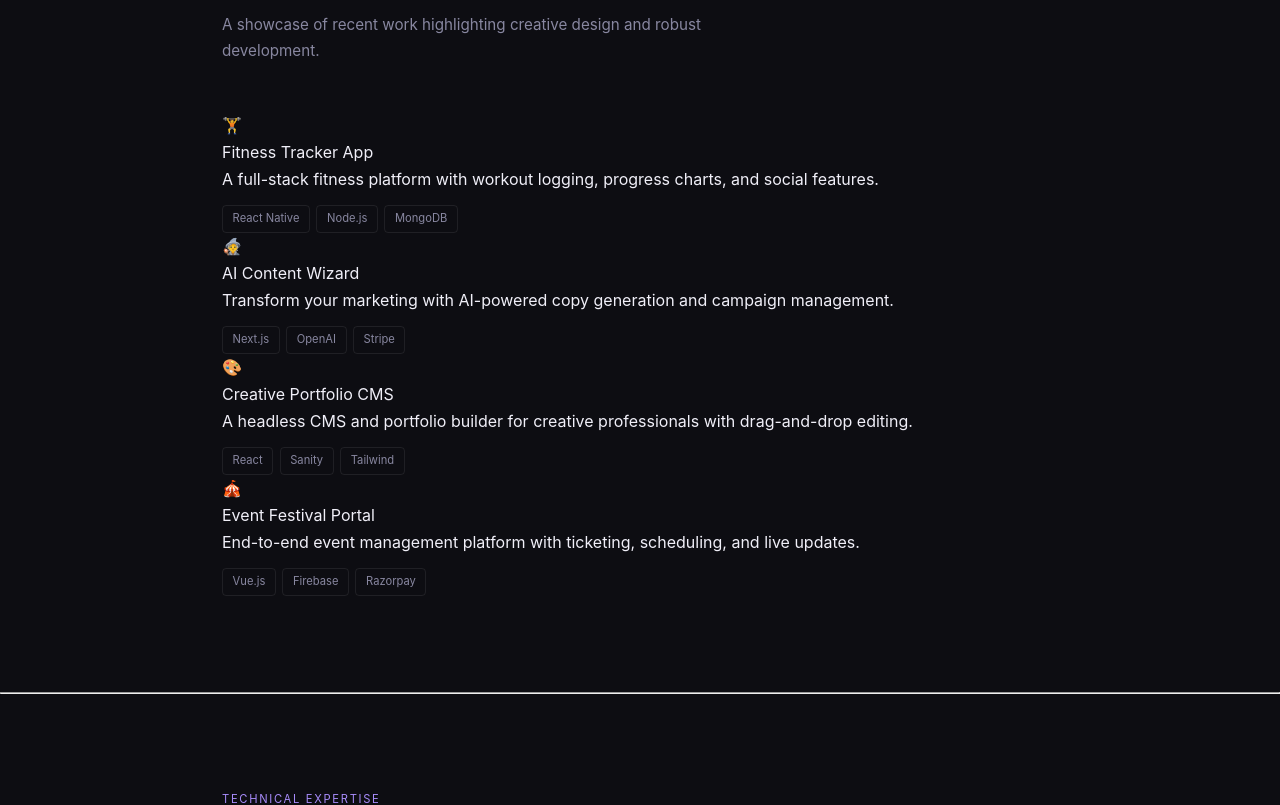
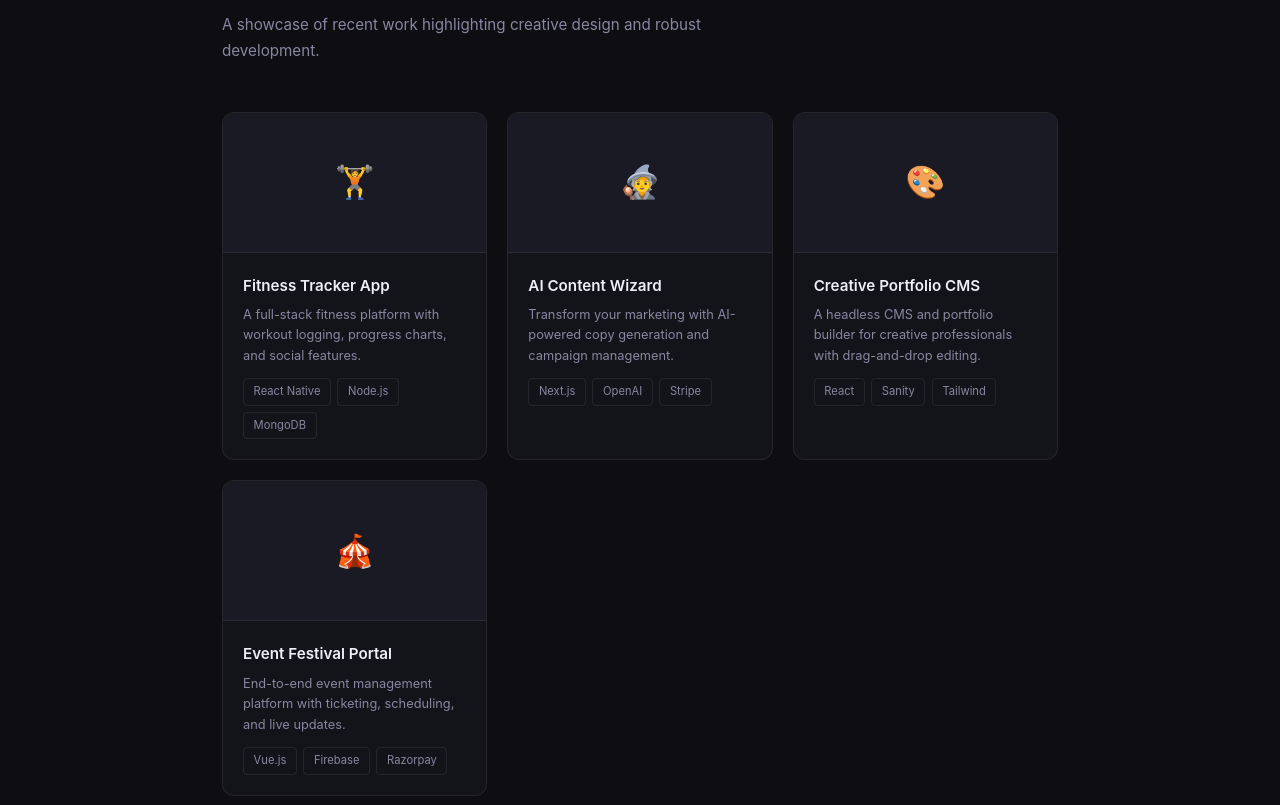
Before and after one commit to Rod7678/Rohit-s_portfolio, a React (Vite) app: page / in a window 1280 px wide. Shown: the part 1916-2721 px from the top of the page. Built offline with nearby package versions, Linux system fonts and the light colour scheme.

Commit message:
fix: correct CSS import paths for Expertise, Hero, and Project sections; add projectSection.css

```diff
--- a/src/components/ExpertiseSection/ExpertiseSection.jsx
+++ b/src/components/ExpertiseSection/ExpertiseSection.jsx
@@ -1,4 +1,4 @@
-import "./expertisesection.css";
+import "./expertiseSection.css";
 const ExpertiseSection = () => {
   return (
     <section id="expertise">
--- a/src/components/HeroSection/HeroSection.jsx
+++ b/src/components/HeroSection/HeroSection.jsx
@@ -1,4 +1,4 @@
-import "./herosection.css"
+import "./heroSection.css"
 
 const HeroSection = () => {
   return (
--- a/src/components/ProjectSection/ProjectSection.jsx
+++ b/src/components/ProjectSection/ProjectSection.jsx
@@ -1,3 +1,5 @@
+import "./projectSection.css";
+
 const ProjectSection = () => {
   return (
     <section id="projects">
--- /dev/null
+++ b/src/components/ProjectSection/projectSection.css
@@ -0,0 +1,45 @@
+.projects-grid {
+  display: grid;
+  grid-template-columns: repeat(auto-fit, minmax(260px, 1fr));
+  gap: 1.25rem;
+}
+
+.project-card {
+  background: var(--bg2);
+  border: 1px solid var(--border);
+  border-radius: 12px;
+  overflow: hidden;
+  transition:
+    border-color 0.2s,
+    transform 0.2s;
+  cursor: pointer;
+}
+.project-card:hover {
+  border-color: rgba(167, 139, 250, 0.35);
+  transform: translateY(-3px);
+}
+
+.project-thumb {
+  height: 140px;
+  background: var(--bg3);
+  display: flex;
+  align-items: center;
+  justify-content: center;
+  font-size: 2rem;
+  border-bottom: 1px solid var(--border);
+}
+
+.project-body {
+  padding: 1.25rem;
+}
+.project-name {
+  font-size: 0.95rem;
+  font-weight: 600;
+  margin-bottom: 0.4rem;
+}
+.project-desc {
+  font-size: 0.8rem;
+  color: var(--muted);
+  line-height: 1.6;
+  margin-bottom: 0.75rem;
+}
```
